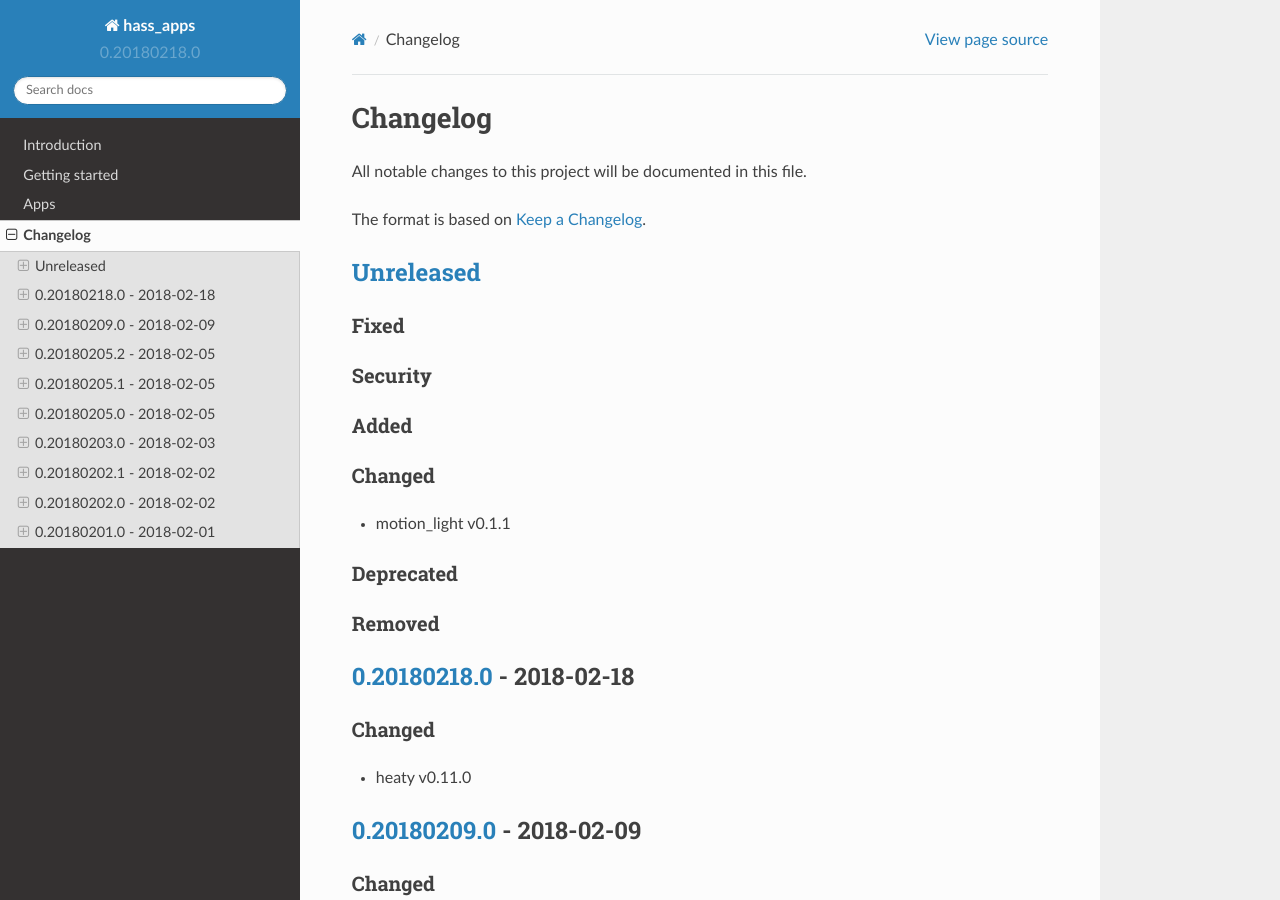
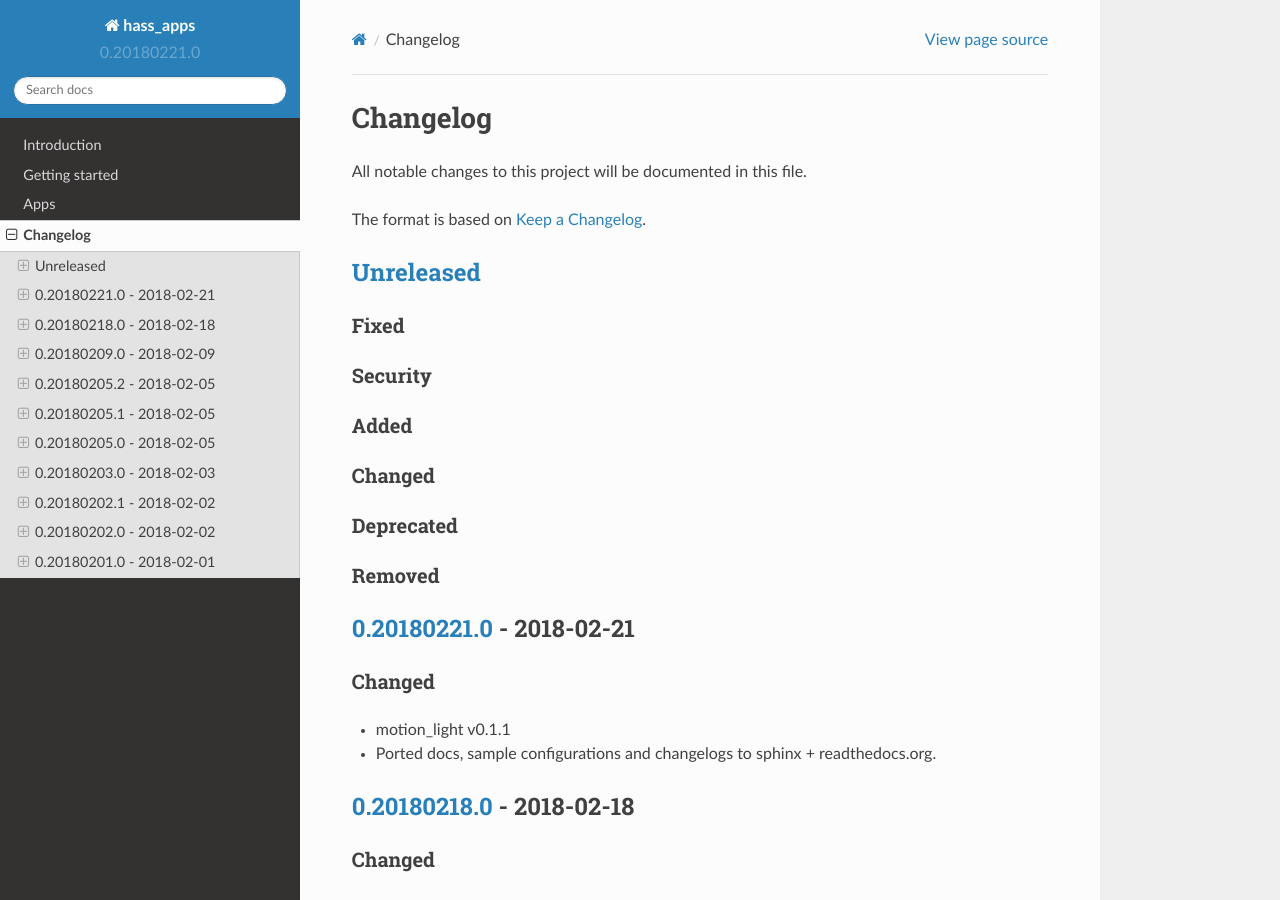
Before and after one commit to bob1de/hass-apps, a Sphinx documentation site: the page built from docs/CHANGELOG.md, in a window 1280 px wide and 900 px high. Built offline with Sphinx 7.4.7 and the Read the Docs theme 2.0.0, drawn with Linux system fonts in a browser that asks for light colours.

Commit message:
Release v0.20180221.0

```diff
--- a/docs/CHANGELOG.md
+++ b/docs/CHANGELOG.md
@@ -6,7 +6,7 @@ The format is based on [Keep a Changelog](http://keepachangelog.com/en/1.0.0/).
 
 
 ## [Unreleased]
-[Unreleased]: https://github.com/efficiosoft/hass_apps/compare/v0.20180218.0...HEAD
+[Unreleased]: https://github.com/efficiosoft/hass_apps/compare/v0.20180221.0...HEAD
 
 ### Fixed
 
@@ -15,11 +15,19 @@ The format is based on [Keep a Changelog](http://keepachangelog.com/en/1.0.0/).
 ### Added
 
 ### Changed
-* motion_light v0.1.1
 
 ### Deprecated
 
 ### Removed
+
+
+## [0.20180221.0] - 2018-02-21
+[0.20180221.0]: https://github.com/efficiosoft/hass_apps/compare/v0.20180218.0...v0.20180221.0
+
+### Changed
+* motion_light v0.1.1
+* Ported docs, sample configurations and changelogs to sphinx +
+  readthedocs.org.
 
 
 ## [0.20180218.0] - 2018-02-18
--- a/hass_apps/__init__.py
+++ b/hass_apps/__init__.py
@@ -3,4 +3,4 @@ The hass_apps package contains some useful apps for Home Assistant /
 AppDaemon.
 """
 
-__version__ = "0.20180218.0"
+__version__ = "0.20180221.0"
```
